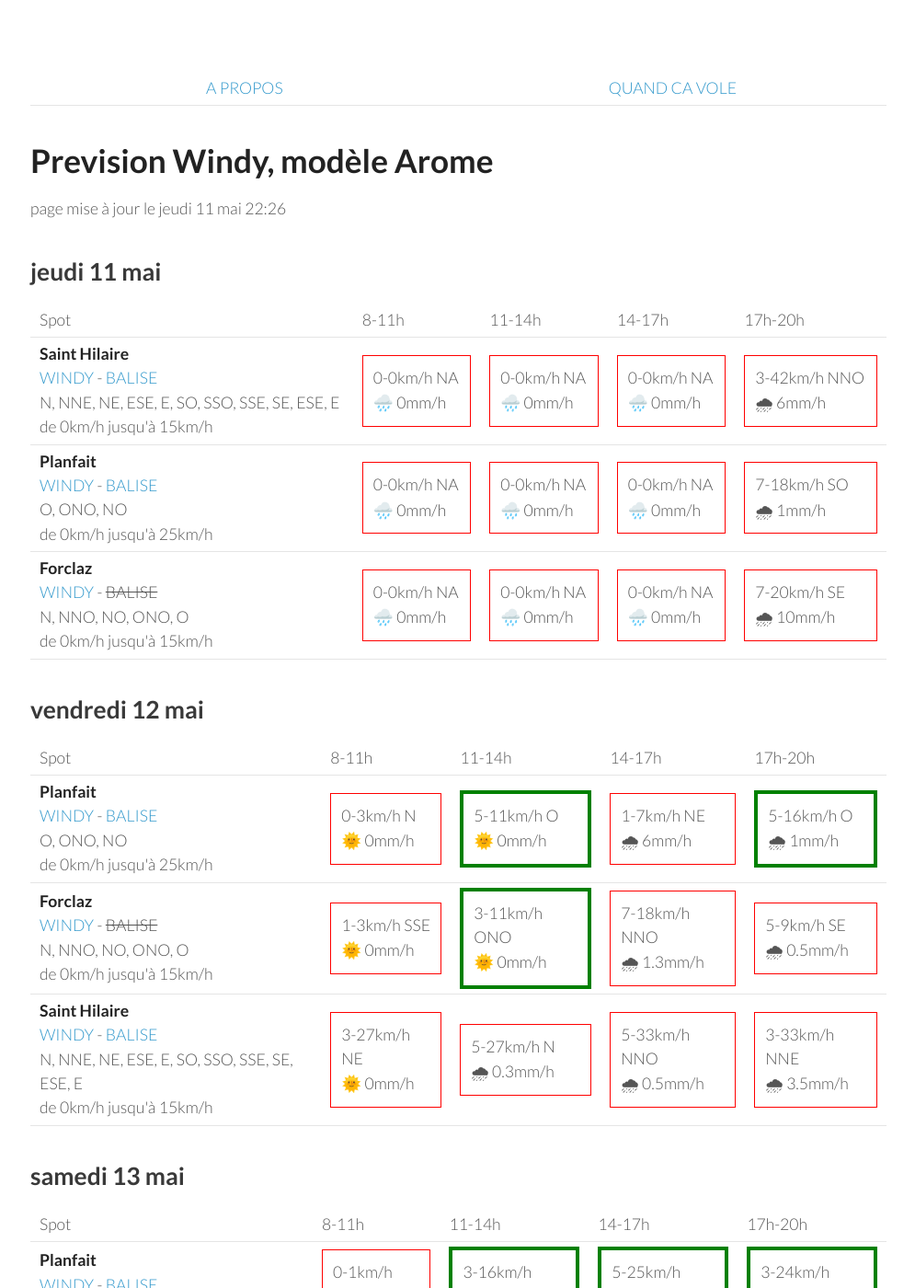
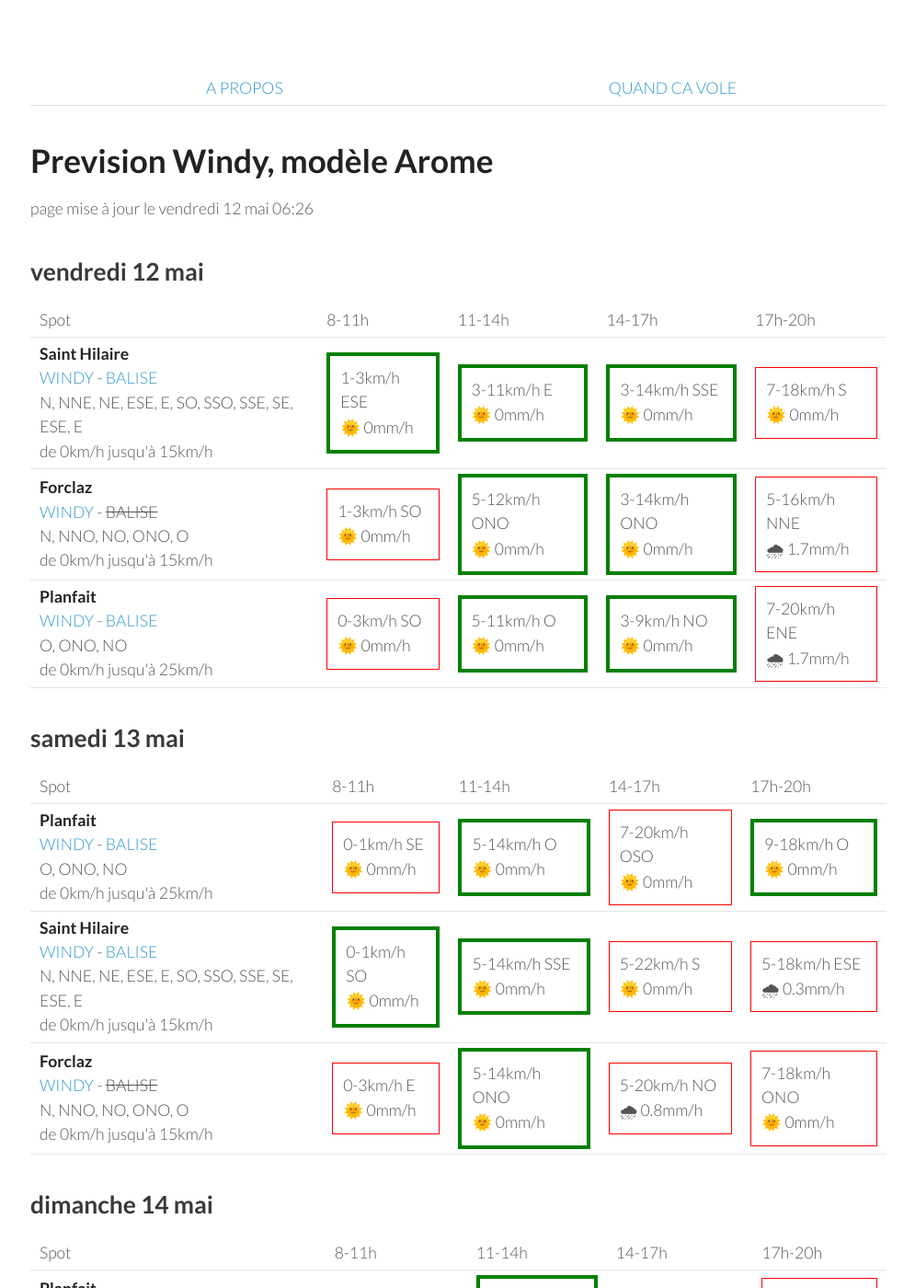
Before and after one commit to parapente-dans-le-nord/parapente-dans-le-nord.github.io, a Jekyll site: the page built from alpes_nord.markdown, in a window 1280 px wide and 1400 px high. Shown: the whole window at 92% size, without its empty margins (25-1020 px from the left). Built offline with Jekyll 4.4.1, drawn with Linux system fonts in a browser that asks for light colours; some of the changed text lies outside the part shown.

Commit message:
update index.markdown

```diff
--- a/alpes_nord.markdown
+++ b/alpes_nord.markdown
@@ -7,9 +7,9 @@ title:  "Tous les spots"
 {: .links}
 
 # Prevision Windy, modèle Arome
-page mise à jour le jeudi 11 mai 22:26
+page mise à jour le vendredi 12 mai 06:26
 
-## jeudi 11 mai
+## vendredi 12 mai
 
 {::nomarkdown}
 <table>
@@ -24,73 +24,30 @@ page mise à jour le jeudi 11 mai 22:26
 <tr>
         <td><strong>Saint Hilaire</strong><br><a href="https://windy.com/45.307/5.888?45.087,5.889,9,m:eUFagkX">WINDY</a> - <span class=""><a href="http://www.balisemeteo.com/balise.php?idBalise=61">BALISE</a> </span><br> <span class="vent-favorable">N, NNE, NE, ESE, E, SO, SSO, SSE, SE, ESE, E</span><br><span class="force-vent">de 0km/h jusqu'à 15km/h</span> </td>
 
-            <td><div class="not-flyable"><p>0-0km/h NA</p><p>🌧️ 0mm/h</p></div></td>
-            <td><div class="not-flyable"><p>0-0km/h NA</p><p>🌧️ 0mm/h</p></div></td>
-            <td><div class="not-flyable"><p>0-0km/h NA</p><p>🌧️ 0mm/h</p></div></td>
-            <td><div class="not-flyable"><p>3-42km/h NNO</p><p>🌧 6mm/h</p></div></td>
-
-    </tr>
-<tr>
-        <td><strong>Planfait</strong><br><a href="https://windy.com/45.853/6.223?45.415,6.223,8">WINDY</a> - <span class=""><a href="https://www.openwindmap.org/PP496">BALISE</a> </span><br> <span class="vent-favorable">O, ONO, NO</span><br><span class="force-vent">de 0km/h jusqu'à 25km/h</span> </td>
-
-            <td><div class="not-flyable"><p>0-0km/h NA</p><p>🌧️ 0mm/h</p></div></td>
-            <td><div class="not-flyable"><p>0-0km/h NA</p><p>🌧️ 0mm/h</p></div></td>
-            <td><div class="not-flyable"><p>0-0km/h NA</p><p>🌧️ 0mm/h</p></div></td>
-            <td><div class="not-flyable"><p>7-18km/h SO</p><p>🌧 1mm/h</p></div></td>
-
-    </tr>
-<tr>
-        <td><strong>Forclaz</strong><br><a href="https://windy.com/45.814/6.247?45.375,6.246,8,m:eVwaglz">WINDY</a> - <span class="no-balise"> BALISE </span><br> <span class="vent-favorable">N, NNO, NO, ONO, O</span><br><span class="force-vent">de 0km/h jusqu'à 15km/h</span> </td>
-
-            <td><div class="not-flyable"><p>0-0km/h NA</p><p>🌧️ 0mm/h</p></div></td>
-            <td><div class="not-flyable"><p>0-0km/h NA</p><p>🌧️ 0mm/h</p></div></td>
-            <td><div class="not-flyable"><p>0-0km/h NA</p><p>🌧️ 0mm/h</p></div></td>
-            <td><div class="not-flyable"><p>7-20km/h SE</p><p>🌧 10mm/h</p></div></td>
-
-    </tr>
-
-</tbody>
-</table>
-{:/}
-## vendredi 12 mai
-
-{::nomarkdown}
-<table>
-  <tbody>
-    <tr>
-      <td>Spot</td>
-      <td>8-11h</td>
-      <td>11-14h</td>
-      <td>14-17h</td>
-      <td>17h-20h</td>
-    </tr>
-<tr>
-        <td><strong>Planfait</strong><br><a href="https://windy.com/45.853/6.223?45.415,6.223,8">WINDY</a> - <span class=""><a href="https://www.openwindmap.org/PP496">BALISE</a> </span><br> <span class="vent-favorable">O, ONO, NO</span><br><span class="force-vent">de 0km/h jusqu'à 25km/h</span> </td>
-
-            <td><div class="not-flyable"><p>0-3km/h N</p><p>🌞 0mm/h</p></div></td>
-            <td><div class="flyable"><p>5-11km/h O</p><p>🌞 0mm/h</p></div></td>
-            <td><div class="not-flyable"><p>1-7km/h NE</p><p>🌧 6mm/h</p></div></td>
-            <td><div class="flyable"><p>5-16km/h O</p><p>🌧 1mm/h</p></div></td>
+            <td><div class="flyable"><p>1-3km/h ESE</p><p>🌞 0mm/h</p></div></td>
+            <td><div class="flyable"><p>3-11km/h E</p><p>🌞 0mm/h</p></div></td>
+            <td><div class="flyable"><p>3-14km/h SSE</p><p>🌞 0mm/h</p></div></td>
+            <td><div class="not-flyable"><p>7-18km/h S</p><p>🌞 0mm/h</p></div></td>
 
 
     </tr>
 <tr>
         <td><strong>Forclaz</strong><br><a href="https://windy.com/45.814/6.247?45.375,6.246,8,m:eVwaglz">WINDY</a> - <span class="no-balise"> BALISE </span><br> <span class="vent-favorable">N, NNO, NO, ONO, O</span><br><span class="force-vent">de 0km/h jusqu'à 15km/h</span> </td>
 
-            <td><div class="not-flyable"><p>1-3km/h SSE</p><p>🌞 0mm/h</p></div></td>
-            <td><div class="flyable"><p>3-11km/h ONO</p><p>🌞 0mm/h</p></div></td>
-            <td><div class="not-flyable"><p>7-18km/h NNO</p><p>🌧 1.3mm/h</p></div></td>
-            <td><div class="not-flyable"><p>5-9km/h SE</p><p>🌧 0.5mm/h</p></div></td>
+            <td><div class="not-flyable"><p>1-3km/h SO</p><p>🌞 0mm/h</p></div></td>
+            <td><div class="flyable"><p>5-12km/h ONO</p><p>🌞 0mm/h</p></div></td>
+            <td><div class="flyable"><p>3-14km/h ONO</p><p>🌞 0mm/h</p></div></td>
+            <td><div class="not-flyable"><p>5-16km/h NNE</p><p>🌧 1.7mm/h</p></div></td>
 
 
     </tr>
 <tr>
-        <td><strong>Saint Hilaire</strong><br><a href="https://windy.com/45.307/5.888?45.087,5.889,9,m:eUFagkX">WINDY</a> - <span class=""><a href="http://www.balisemeteo.com/balise.php?idBalise=61">BALISE</a> </span><br> <span class="vent-favorable">N, NNE, NE, ESE, E, SO, SSO, SSE, SE, ESE, E</span><br><span class="force-vent">de 0km/h jusqu'à 15km/h</span> </td>
+        <td><strong>Planfait</strong><br><a href="https://windy.com/45.853/6.223?45.415,6.223,8">WINDY</a> - <span class=""><a href="https://www.openwindmap.org/PP496">BALISE</a> </span><br> <span class="vent-favorable">O, ONO, NO</span><br><span class="force-vent">de 0km/h jusqu'à 25km/h</span> </td>
 
-            <td><div class="not-flyable"><p>3-27km/h NE</p><p>🌞 0mm/h</p></div></td>
-            <td><div class="not-flyable"><p>5-27km/h N</p><p>🌧 0.3mm/h</p></div></td>
-            <td><div class="not-flyable"><p>5-33km/h NNO</p><p>🌧 0.5mm/h</p></div></td>
-            <td><div class="not-flyable"><p>3-33km/h NNE</p><p>🌧 3.5mm/h</p></div></td>
+            <td><div class="not-flyable"><p>0-3km/h SO</p><p>🌞 0mm/h</p></div></td>
+            <td><div class="flyable"><p>5-11km/h O</p><p>🌞 0mm/h</p></div></td>
+            <td><div class="flyable"><p>3-9km/h NO</p><p>🌞 0mm/h</p></div></td>
+            <td><div class="not-flyable"><p>7-20km/h ENE</p><p>🌧 1.7mm/h</p></div></td>
 
 
     </tr>
@@ -113,30 +70,30 @@ page mise à jour le jeudi 11 mai 22:26
 <tr>
         <td><strong>Planfait</strong><br><a href="https://windy.com/45.853/6.223?45.415,6.223,8">WINDY</a> - <span class=""><a href="https://www.openwindmap.org/PP496">BALISE</a> </span><br> <span class="vent-favorable">O, ONO, NO</span><br><span class="force-vent">de 0km/h jusqu'à 25km/h</span> </td>
 
-            <td><div class="not-flyable"><p>0-1km/h ESE</p><p>🌞 0mm/h</p></div></td>
-            <td><div class="flyable"><p>3-16km/h ONO</p><p>🌧 0.7mm/h</p></div></td>
-            <td><div class="flyable"><p>5-25km/h ONO</p><p>🌧 1.8mm/h</p></div></td>
-            <td><div class="flyable"><p>3-24km/h ONO</p><p>🌧 1.6mm/h</p></div></td>
+            <td><div class="not-flyable"><p>0-1km/h SE</p><p>🌞 0mm/h</p></div></td>
+            <td><div class="flyable"><p>5-14km/h O</p><p>🌞 0mm/h</p></div></td>
+            <td><div class="not-flyable"><p>7-20km/h OSO</p><p>🌞 0mm/h</p></div></td>
+            <td><div class="flyable"><p>9-18km/h O</p><p>🌞 0mm/h</p></div></td>
 
 
     </tr>
 <tr>
         <td><strong>Saint Hilaire</strong><br><a href="https://windy.com/45.307/5.888?45.087,5.889,9,m:eUFagkX">WINDY</a> - <span class=""><a href="http://www.balisemeteo.com/balise.php?idBalise=61">BALISE</a> </span><br> <span class="vent-favorable">N, NNE, NE, ESE, E, SO, SSO, SSE, SE, ESE, E</span><br><span class="force-vent">de 0km/h jusqu'à 15km/h</span> </td>
 
-            <td><div class="flyable"><p>3-12km/h E</p><p>🌧 0.2mm/h</p></div></td>
-            <td><div class="not-flyable"><p>3-18km/h O</p><p>🌧 0.2mm/h</p></div></td>
-            <td><div class="not-flyable"><p>5-27km/h ONO</p><p>🌧 1.1mm/h</p></div></td>
-            <td><div class="not-flyable"><p>0-27km/h ENE</p><p>🌧 6mm/h</p></div></td>
+            <td><div class="flyable"><p>0-1km/h SO</p><p>🌞 0mm/h</p></div></td>
+            <td><div class="flyable"><p>5-14km/h SSE</p><p>🌞 0mm/h</p></div></td>
+            <td><div class="not-flyable"><p>5-22km/h S</p><p>🌞 0mm/h</p></div></td>
+            <td><div class="not-flyable"><p>5-18km/h ESE</p><p>🌧 0.3mm/h</p></div></td>
 
 
     </tr>
 <tr>
         <td><strong>Forclaz</strong><br><a href="https://windy.com/45.814/6.247?45.375,6.246,8,m:eVwaglz">WINDY</a> - <span class="no-balise"> BALISE </span><br> <span class="vent-favorable">N, NNO, NO, ONO, O</span><br><span class="force-vent">de 0km/h jusqu'à 15km/h</span> </td>
 
-            <td><div class="not-flyable"><p>1-1km/h E</p><p>🌞 0mm/h</p></div></td>
-            <td><div class="not-flyable"><p>3-16km/h ONO</p><p>🌧 0.3mm/h</p></div></td>
-            <td><div class="not-flyable"><p>5-29km/h NO</p><p>🌧 1.4mm/h</p></div></td>
-            <td><div class="not-flyable"><p>1-25km/h ONO</p><p>🌧 2mm/h</p></div></td>
+            <td><div class="not-flyable"><p>0-3km/h E</p><p>🌞 0mm/h</p></div></td>
+            <td><div class="flyable"><p>5-14km/h ONO</p><p>🌞 0mm/h</p></div></td>
+            <td><div class="not-flyable"><p>5-20km/h NO</p><p>🌧 0.8mm/h</p></div></td>
+            <td><div class="not-flyable"><p>7-18km/h ONO</p><p>🌞 0mm/h</p></div></td>
 
 
     </tr>
@@ -159,30 +116,30 @@ page mise à jour le jeudi 11 mai 22:26
 <tr>
         <td><strong>Planfait</strong><br><a href="https://windy.com/45.853/6.223?45.415,6.223,8">WINDY</a> - <span class=""><a href="https://www.openwindmap.org/PP496">BALISE</a> </span><br> <span class="vent-favorable">O, ONO, NO</span><br><span class="force-vent">de 0km/h jusqu'à 25km/h</span> </td>
 
-            <td><div class="not-flyable"><p>3-12km/h ESE</p><p>🌧 0.4mm/h</p></div></td>
-            <td><div class="flyable"><p>3-20km/h ONO</p><p>🌧 0.2mm/h</p></div></td>
-            <td><div class="flyable"><p>3-24km/h NO</p><p>🌧 3.2mm/h</p></div></td>
-            <td><div class="not-flyable"><p>5-24km/h NNO</p><p>🌧 2.2mm/h</p></div></td>
+            <td><div class="not-flyable"><p>1-12km/h E</p><p>🌞 0mm/h</p></div></td>
+            <td><div class="flyable"><p>5-20km/h NO</p><p>🌧 0.5mm/h</p></div></td>
+            <td><div class="not-flyable"><p>7-29km/h NO</p><p>🌧 2.8mm/h</p></div></td>
+            <td><div class="not-flyable"><p>5-29km/h NO</p><p>🌧 0.7mm/h</p></div></td>
 
 
     </tr>
 <tr>
         <td><strong>Saint Hilaire</strong><br><a href="https://windy.com/45.307/5.888?45.087,5.889,9,m:eUFagkX">WINDY</a> - <span class=""><a href="http://www.balisemeteo.com/balise.php?idBalise=61">BALISE</a> </span><br> <span class="vent-favorable">N, NNE, NE, ESE, E, SO, SSO, SSE, SE, ESE, E</span><br><span class="force-vent">de 0km/h jusqu'à 15km/h</span> </td>
 
-            <td><div class="not-flyable"><p>1-16km/h ENE</p><p>🌞 0mm/h</p></div></td>
-            <td><div class="not-flyable"><p>3-24km/h NNO</p><p>🌧 0.2mm/h</p></div></td>
-            <td><div class="not-flyable"><p>3-29km/h NO</p><p>🌧 2.2mm/h</p></div></td>
-            <td><div class="not-flyable"><p>5-33km/h N</p><p>🌧 7mm/h</p></div></td>
+            <td><div class="not-flyable"><p>1-16km/h NNE</p><p>🌞 0mm/h</p></div></td>
+            <td><div class="not-flyable"><p>3-24km/h NO</p><p>🌧 0.2mm/h</p></div></td>
+            <td><div class="not-flyable"><p>3-27km/h ONO</p><p>🌧 1.9mm/h</p></div></td>
+            <td><div class="not-flyable"><p>1-33km/h N</p><p>🌧 4.2mm/h</p></div></td>
 
 
     </tr>
 <tr>
         <td><strong>Forclaz</strong><br><a href="https://windy.com/45.814/6.247?45.375,6.246,8,m:eVwaglz">WINDY</a> - <span class="no-balise"> BALISE </span><br> <span class="vent-favorable">N, NNO, NO, ONO, O</span><br><span class="force-vent">de 0km/h jusqu'à 15km/h</span> </td>
 
-            <td><div class="not-flyable"><p>3-14km/h ESE</p><p>🌞 0mm/h</p></div></td>
-            <td><div class="not-flyable"><p>3-20km/h ONO</p><p>🌧 0.2mm/h</p></div></td>
-            <td><div class="not-flyable"><p>3-25km/h NO</p><p>🌧 3.5mm/h</p></div></td>
-            <td><div class="not-flyable"><p>5-25km/h NNO</p><p>🌧 1.1mm/h</p></div></td>
+            <td><div class="not-flyable"><p>3-12km/h E</p><p>🌞 0mm/h</p></div></td>
+            <td><div class="not-flyable"><p>5-20km/h NO</p><p>🌧 0.4mm/h</p></div></td>
+            <td><div class="not-flyable"><p>7-31km/h NO</p><p>🌧 2.9mm/h</p></div></td>
+            <td><div class="not-flyable"><p>5-31km/h NO</p><p>🌧 0.7mm/h</p></div></td>
 
 
     </tr>
@@ -205,8 +162,8 @@ page mise à jour le jeudi 11 mai 22:26
 <tr>
         <td><strong>Planfait</strong><br><a href="https://windy.com/45.853/6.223?45.415,6.223,8">WINDY</a> - <span class=""><a href="https://www.openwindmap.org/PP496">BALISE</a> </span><br> <span class="vent-favorable">O, ONO, NO</span><br><span class="force-vent">de 0km/h jusqu'à 25km/h</span> </td>
 
-            <td><div class="not-flyable"><p>0-11km/h NE</p><p>🌞 0mm/h</p></div></td>
-            <td><div class="flyable"><p>5-25km/h NO</p><p>🌧 0.5mm/h</p></div></td>
+            <td><div class="not-flyable"><p>1-12km/h N</p><p>🌧 0.2mm/h</p></div></td>
+            <td><div class="not-flyable"><p>7-31km/h NO</p><p>🌧 0.2mm/h</p></div></td>
             <td><div class="flyable"><p>5-25km/h NO</p><p>🌧 1.1mm/h</p></div></td>
             <td><div class="not-flyable"><p>7-35km/h NNO</p><p>🌧 1.3mm/h</p></div></td>
 
@@ -215,8 +172,8 @@ page mise à jour le jeudi 11 mai 22:26
 <tr>
         <td><strong>Saint Hilaire</strong><br><a href="https://windy.com/45.307/5.888?45.087,5.889,9,m:eUFagkX">WINDY</a> - <span class=""><a href="http://www.balisemeteo.com/balise.php?idBalise=61">BALISE</a> </span><br> <span class="vent-favorable">N, NNE, NE, ESE, E, SO, SSO, SSE, SE, ESE, E</span><br><span class="force-vent">de 0km/h jusqu'à 15km/h</span> </td>
 
-            <td><div class="not-flyable"><p>3-29km/h NNE</p><p>🌞 0mm/h</p></div></td>
-            <td><div class="not-flyable"><p>7-37km/h N</p><p>🌞 0mm/h</p></div></td>
+            <td><div class="not-flyable"><p>5-33km/h NE</p><p>🌞 0mm/h</p></div></td>
+            <td><div class="not-flyable"><p>7-44km/h NNE</p><p>🌧 0.2mm/h</p></div></td>
             <td><div class="not-flyable"><p>9-44km/h N</p><p>🌧 0.9mm/h</p></div></td>
             <td><div class="not-flyable"><p>5-44km/h N</p><p>🌧 0.7mm/h</p></div></td>
 
@@ -225,8 +182,8 @@ page mise à jour le jeudi 11 mai 22:26
 <tr>
         <td><strong>Forclaz</strong><br><a href="https://windy.com/45.814/6.247?45.375,6.246,8,m:eVwaglz">WINDY</a> - <span class="no-balise"> BALISE </span><br> <span class="vent-favorable">N, NNO, NO, ONO, O</span><br><span class="force-vent">de 0km/h jusqu'à 15km/h</span> </td>
 
-            <td><div class="not-flyable"><p>1-9km/h NE</p><p>🌞 0mm/h</p></div></td>
-            <td><div class="not-flyable"><p>5-25km/h NO</p><p>🌧 0.5mm/h</p></div></td>
+            <td><div class="not-flyable"><p>1-12km/h NNE</p><p>🌧 0.3mm/h</p></div></td>
+            <td><div class="not-flyable"><p>7-29km/h NO</p><p>🌧 0.2mm/h</p></div></td>
             <td><div class="not-flyable"><p>5-25km/h NO</p><p>🌧 1.1mm/h</p></div></td>
             <td><div class="not-flyable"><p>7-37km/h NO</p><p>🌧 1mm/h</p></div></td>
 
```
